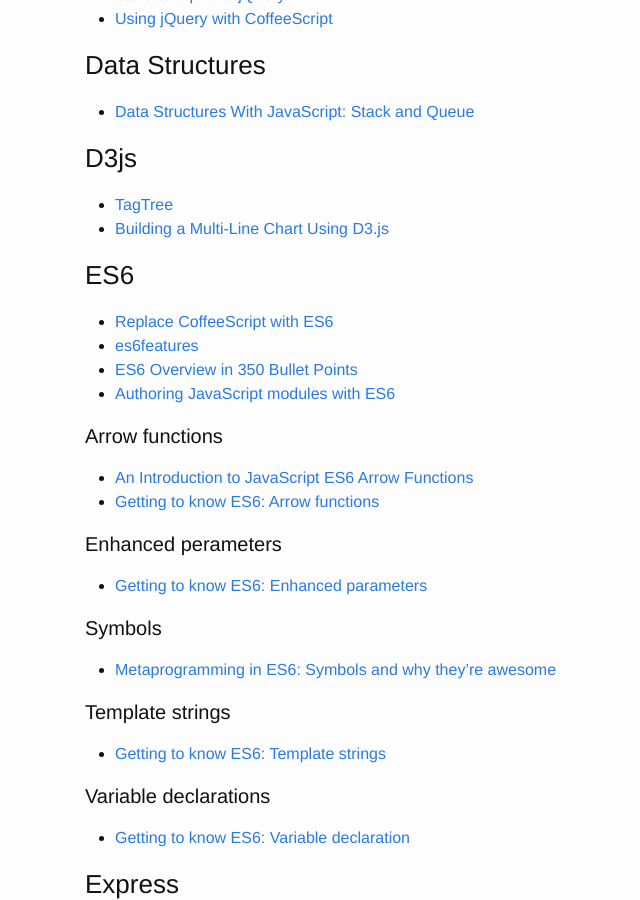
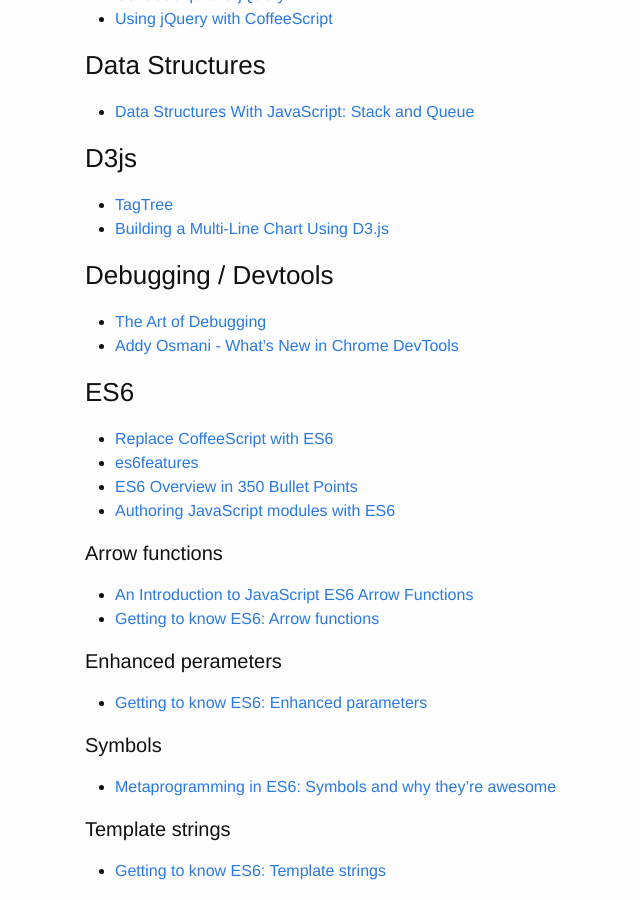
Before and after one commit to brownerd/brownerd.github.io, a Jekyll site: the page built from _posts/2015-01-01-reading-list-2015.md, in a window 1280 px wide and 900 px high, scrolled down 18579 px. Shown: the whole window, without its empty margins (185-825 px from the left). Built offline with Jekyll 4.4.1, drawn with Linux system fonts in a browser that asks for light colours; emoji names are drawn with the system emoji font.

```diff
--- a/_posts/2015-01-01-reading-list-2015.md
+++ b/_posts/2015-01-01-reading-list-2015.md
@@ -988,8 +988,9 @@ It looks like this is going to be dead now that ES6 is available
 - [Building a Multi-Line Chart Using D3.js](https://code.tutsplus.com/tutorials/building-a-multi-line-chart-using-d3js--cms-22935)
 
 
-
-
+### Debugging / Devtools
+- [The Art of Debugging](https://remysharp.com/2015/10/14/the-art-of-debugging)
+- [Addy Osmani - What’s New in Chrome DevTools](https://www.youtube.com/watch?v=XpGa6IzmmQg)
 
 
 
```
Also changed, not shown: other parts of _posts/2015-01-01-reading-list-2015.md (+1 -0 lines), _drafts/brownerds.md (+1 -0 lines).
